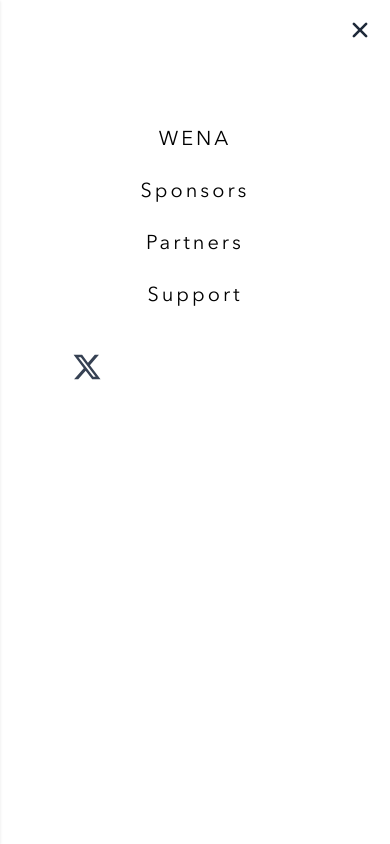
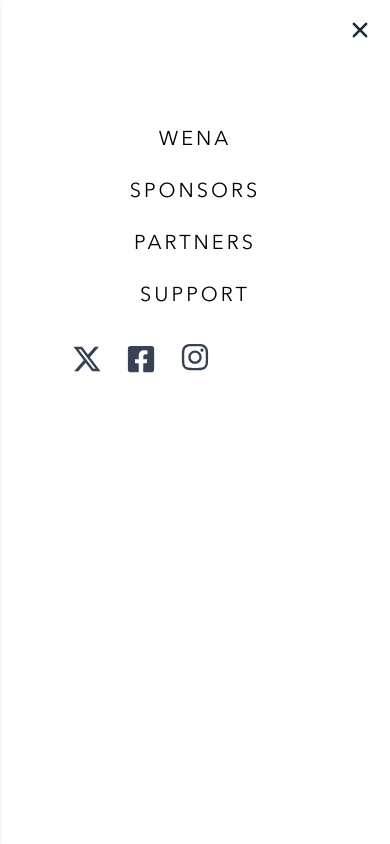
Before and after one commit to dodosebn/IIC_Wena-P, a Next.js app: page /Features in a window 390 px wide. Both pictures are taken after a click on the button 359 px from the left and 27 px from the top of the page. Shown: the top 844 px of the page. Built offline with nearby package versions, Linux system fonts and the light colour scheme.

Commit message:
mobile settled

```diff
--- a/app/Features/NAVBAR/mobileNav.tsx
+++ b/app/Features/NAVBAR/mobileNav.tsx
@@ -111,15 +111,15 @@ const MobileNav: React.FC<MobileNavProps> = ({
                 <motion.li key={idx} variants={itemVariant}>
                   <button
                     onClick={() => handleMenuItemClick('/Features')}
-                    className="hover:text-blue-400 tracking-[3px] text-xl text-black transition"
+                    className="hover:text-blue-400 tracking-[3px] text-xl uppercase text-black transition"
                   >
                     {item}
                   </button>
                 </motion.li>
               ))}
               <motion.div
-              className="flex justify-center gap-6 pt-5 text-3xl text-gray-700"
-              variants={containerVariant}
+              className="flex justify-center gap-6 pt-3 text-3xl text-gray-700"
+              // variants={containerVariant}
               // initial="hidden"
               // animate="visible"
               // exit="hidden"
--- a/app/Features/layout.tsx
+++ b/app/Features/layout.tsx
@@ -141,7 +141,7 @@ export default function MainLayoutRootLayout({ children }: { children: React.Rea
                   <motion.li key={idx} variants={itemVariant}>
                     <button
                       onClick={() => handleMenuItemClick("/Features")}
-                      className="hover:text-blue-400 tracking-[3px] text-xl text-black transition block w-full bg-transparent border-none"
+                      className="hover:text-blue-400 uppercase tracking-[3px] text-xl text-black transition block w-full bg-transparent border-none"
                     >
                       {item}
                     </button>
```
